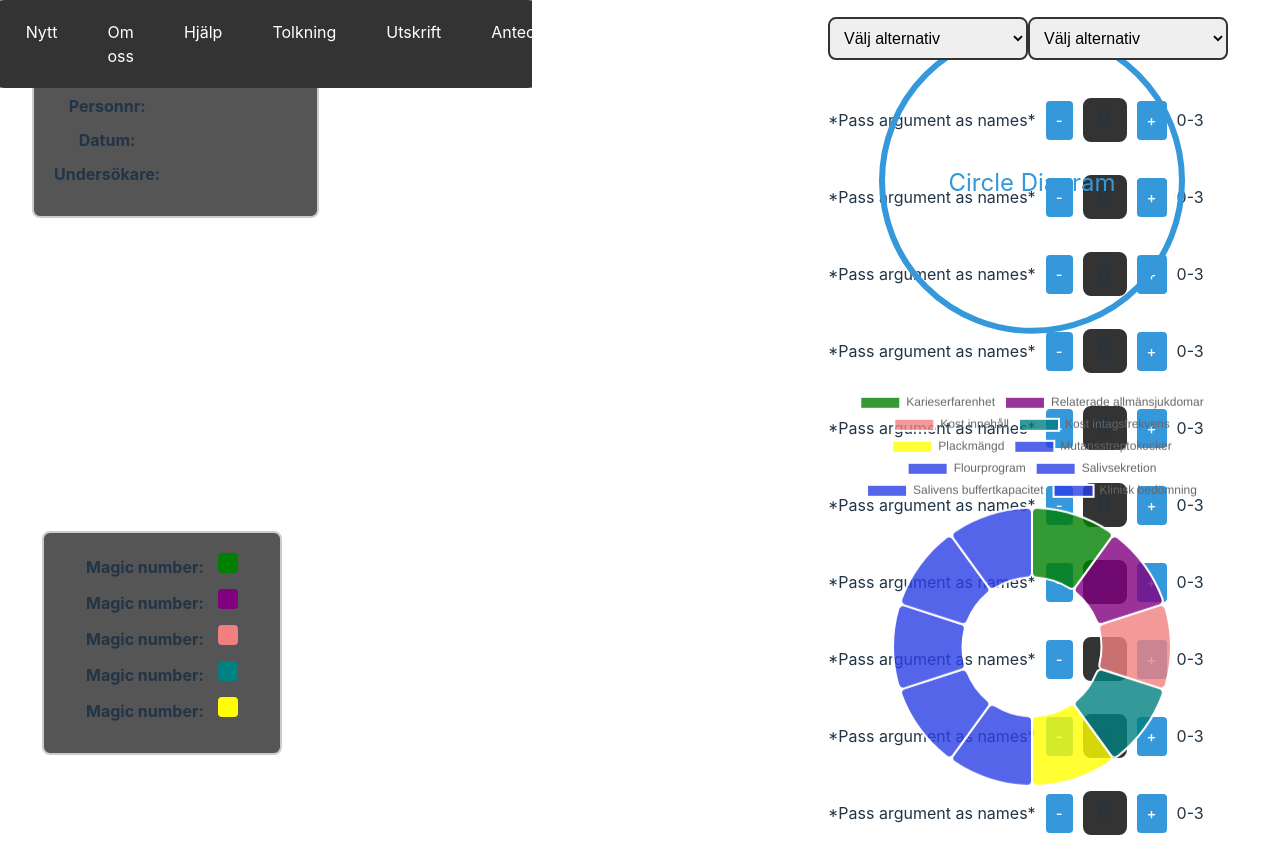
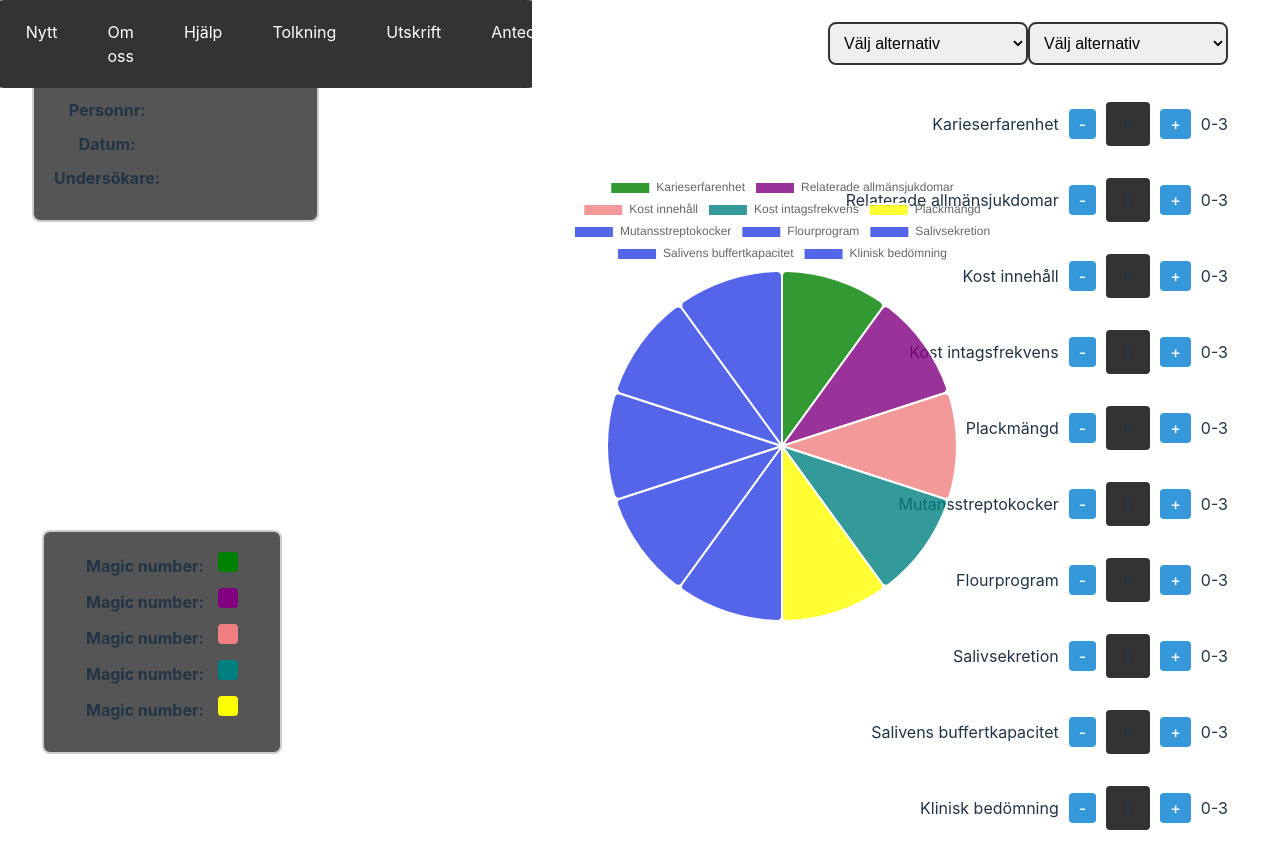
Before and after one commit to hdfredl/cariogram, a React (Vite) app in the folder cariogram/: page /home in a window 1280 px wide. Built offline with nearby package versions, Linux system fonts and the light colour scheme.

Commit message:
changed out some hardcoded datas to json

```diff
--- a/cariogram/src/HomeFunctions/HomeButtons.jsx
+++ b/cariogram/src/HomeFunctions/HomeButtons.jsx
@@ -1,30 +1,53 @@
 import React, { useState } from "react";
 import "../styling/Home.css";
+import sourceData from "../data/sourceData.json";
 
 function HomeButtons() {
-  // useStates for triggering
-  const [number, setNumber] = useState(0);
+  const [number, setNumber] = React.useState(sourceData.map(() => 0));
 
-  const increaseNumber = () => {
-    if (number < 3) setNumber(number + 1);
+  const increaseNumber = (index) => {
+    setNumber((prev) => {
+      const updated = [...prev];
+
+      if (updated[index] < 3) {
+        updated[index] += 1;
+      }
+      return updated;
+    });
   };
 
-  const decreaseNumber = () => {
-    if (number > 0) setNumber(number - 1);
+  const decreaseNumber = (index) => {
+    setNumber((prev) => {
+      const updated = [...prev];
+
+      if (updated[index] > 0) {
+        updated[index] -= 1;
+      }
+      return updated;
+    });
   };
 
   return (
-    <div className="numberControl">
-      <p>*Pass argument as names*</p>
-
-      <button onClick={decreaseNumber} className="controlButton">
-        -
-      </button>
-      <div className="numberBox">{number}</div>
-      <button onClick={increaseNumber} className="controlButton">
-        +
-      </button>
-      <p>0-3</p>
+    <div className="numberControlContainer">
+      {sourceData.map((data, index) => (
+        <div key={index} className="numberControl">
+          <p>{data.label}</p>
+          <button
+            onClick={() => decreaseNumber(index)}
+            className="controlButton"
+          >
+            -
+          </button>
+          <div className="numberBox">{number[index]}</div>
+          <button
+            onClick={() => increaseNumber(index)}
+            className="controlButton"
+          >
+            +
+          </button>
+          <p>0-3</p>
+        </div>
+      ))}
     </div>
   );
 }
--- a/cariogram/src/pages/home.jsx
+++ b/cariogram/src/pages/home.jsx
@@ -7,29 +7,10 @@ import HomeDiagramInformation from "../HomeFunctions/HomeDiagramInformation";
 import Navbar from "../components/navbar";
 import UserInformation from "../components/userinformation";
 import { Chart as ChartJS } from "chart.js/auto";
-import { Bar, Doughnut, Line } from "react-chartjs-2";
+import { Bar, Doughnut, Line, Pie } from "react-chartjs-2";
 import sourceData from "../data/sourceData.json";
 
 function Home() {
-  // Test
-  const CircleDiagram = () => {
-    return (
-      <svg width="400" height="400" xmlns="http://www.w3.org/2000/svg">
-        <circle
-          cx="200"
-          cy="200"
-          r="150"
-          stroke="#3498db"
-          strokeWidth="6"
-          fill="none"
-        />
-        <text x="200" y="210" textAnchor="middle" fontSize="24" fill="#3498db">
-          Circle Diagram
-        </text>
-      </svg>
-    );
-  };
-
   return (
     <div className="containerWrapper">
       <div className="navBar">
@@ -54,9 +35,8 @@ function Home() {
         <div className="centerWrapper">
           <div className="centerBlock">
             <div className="diagramInformation">
-              <p>All info om Diagram visas i denna div</p>
-              <CircleDiagram />
-              <Doughnut
+              {/* Move out later and  refactor */}
+              <Pie
                 data={{
                   labels: sourceData.map((data) => data.label),
                   datasets: [
@@ -98,6 +78,7 @@ function Home() {
               </div>
             </div>
             <HomeButtons />
+            {/* <HomeButtons />
             <HomeButtons />
             <HomeButtons />
             <HomeButtons />
@@ -105,8 +86,7 @@ function Home() {
             <HomeButtons />
             <HomeButtons />
             <HomeButtons />
-            <HomeButtons />
-            <HomeButtons />
+            <HomeButtons /> */}
           </div>
         </div>
       </div>
--- a/cariogram/src/styling/home.css
+++ b/cariogram/src/styling/home.css
@@ -117,6 +117,16 @@
   justify-content: center;
   align-items: center;
   text-align: center;
+  height: 100%;
+  width: 75%;
+}
+
+.diagramInformation {
+  display: flex;
+  justify-content: center;
+  align-items: center;
+  height: 50%;
+  width: 50%;
 }
 
 .homeDiagramInformation {
@@ -180,11 +190,17 @@
   border-radius: 4px;
 }
 
+.numberControlContainer {
+  display: flex;
+  flex-direction: column;
+  gap: 20px;
+  align-items: flex-end;
+}
+
 .numberControl {
   display: flex;
   align-items: center;
   gap: 10px;
-  margin-top: 1px;
 }
 
 .numberBox {
@@ -194,17 +210,18 @@
   align-items: center;
   justify-content: center;
   border: 2px solid #333;
-  font-size: 24px;
+  font-size: 16px;
+  border-radius: 4px;
   background-color: #333;
-  border-radius: 8px;
+  text-align: center;
 }
 
 .controlButton {
-  padding: 10px 10px;
-  font-size: 15px;
+  padding: 5px 10px;
+  font-size: 16px;
+  background-color: #3498db;
+  color: white;
   border: none;
-  background-color: #3498db;
-  color: #fff;
   border-radius: 4px;
   cursor: pointer;
 }
```
